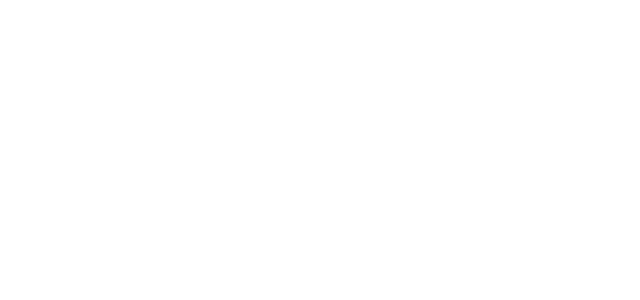
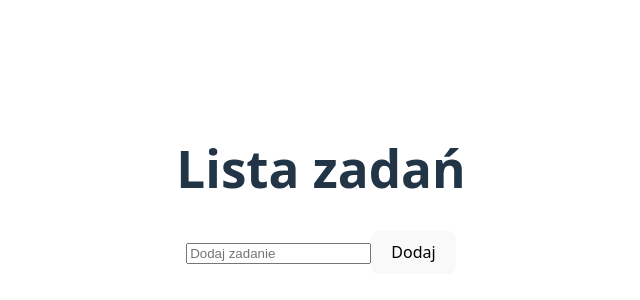
Before and after one commit to ewolwentowy/todo-list, a Vue app: page / in a window 1280 px wide. Shown: the part 210-510 px from the top of the page, without its empty margins (319-959 px from the left). Built offline with nearby package versions, Linux system fonts and the light colour scheme.

Commit message:
budowa szablonu aplikacji

```diff
--- a/src/App.vue
+++ b/src/App.vue
@@ -1,9 +1,13 @@
 <script setup>
 
+import TaskForm from "./components/TaskForm.vue";
+import TaskList from "./components/TaskList.vue";
 </script>
 
 <template>
-
+<h1>Lista zadań</h1>
+  <TaskForm />
+  <TaskList />
 </template>
 
 <style scoped>
--- a/src/components/TaskForm.vue
+++ b/src/components/TaskForm.vue
@@ -3,7 +3,10 @@
 </script>
 
 <template>
-
+  <div>
+<input type="text" placeholder="Dodaj zadanie"/>
+<button>Dodaj</button>
+  </div>
 </template>
 
 <style scoped>
--- a/src/components/TaskItem.vue
+++ b/src/components/TaskItem.vue
@@ -3,7 +3,10 @@
 </script>
 
 <template>
-
+<div class="task-item">
+  <button >Gotowe</button>
+  <button>Usuń</button>
+</div>
 </template>
 
 <style scoped>
--- a/src/components/TaskList.vue
+++ b/src/components/TaskList.vue
@@ -1,8 +1,13 @@
 <script setup >
+
 
 </script>
 
 <template>
+<div class="task-list">
+
+
+</div>
 
 </template>
 
```
